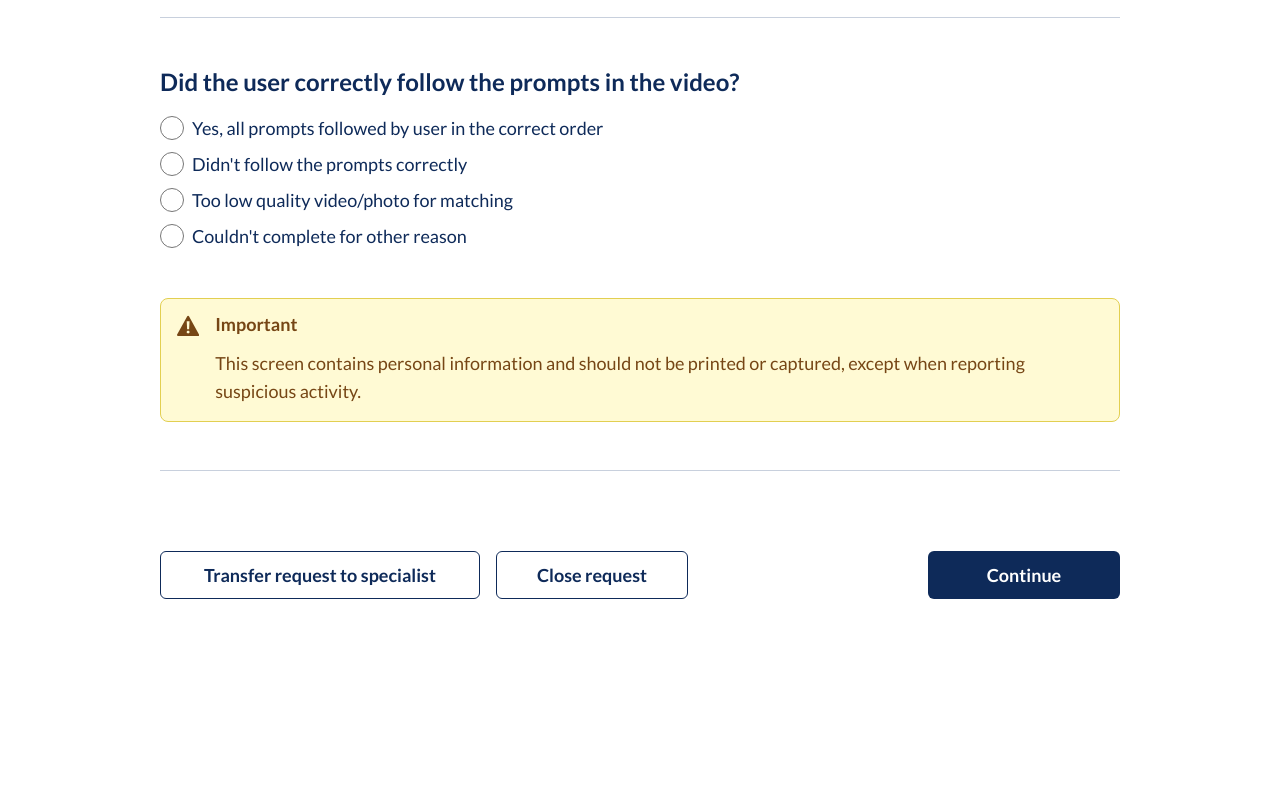
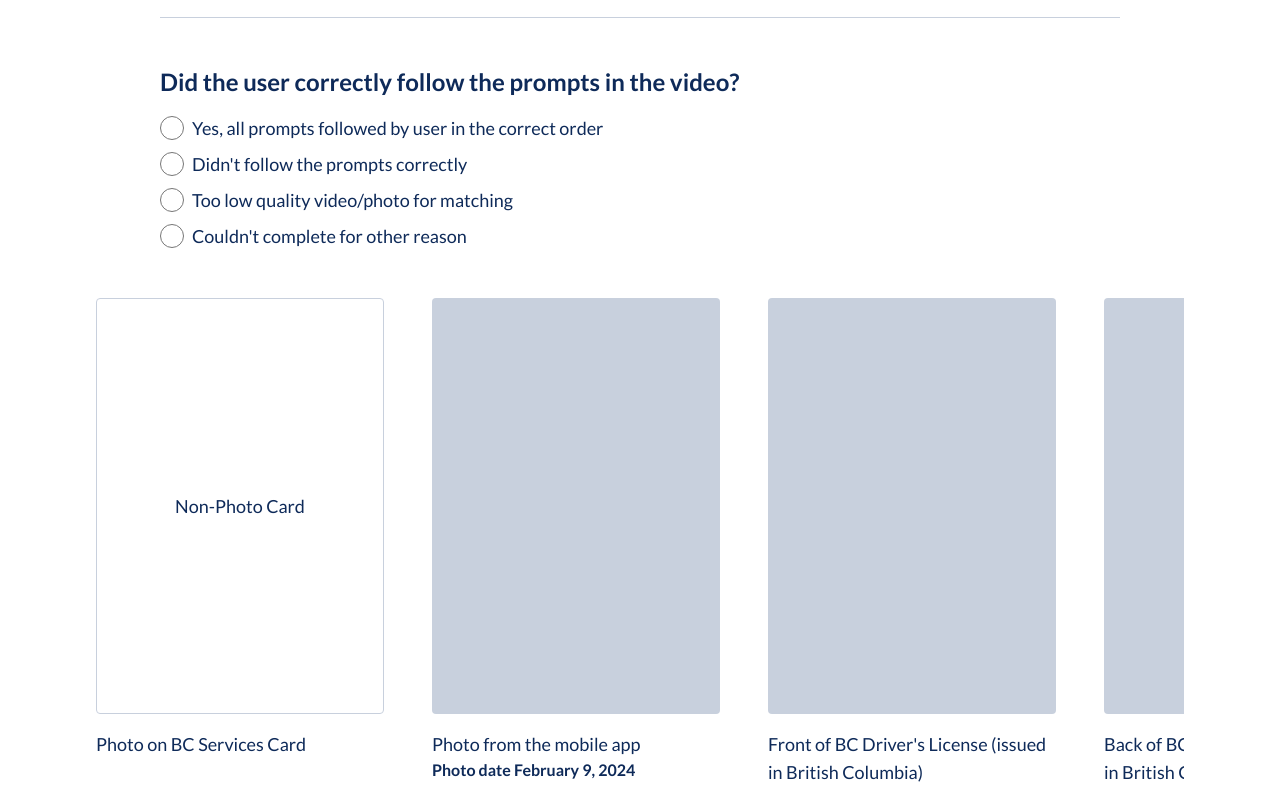
Before and after one commit to Nova-Scotia-Digital-Service/verified-by-video, a React (Create React App) app in the folder web/: page /dashboard/review/a in a window 1280 px wide. Shown: the part 911-1701 px from the top of the page. Before the commit the page ends 1558 px from the top, so only its background shows below. Built offline with nearby package versions, Linux system fonts and the light colour scheme.

Commit message:
Add photo id section to review page
Signed-off-by: Wes Lord <weslord@fisgardlabs.com>

```diff
--- a/web/src/pages/review/ReviewPage.tsx
+++ b/web/src/pages/review/ReviewPage.tsx
@@ -1,12 +1,14 @@
 import { PrimaryButton, SecondaryButton } from '../../components/Button'
 import { HorizontalRule } from '../../components/HorizontalRule'
+
 import { RadioOption } from './components/RadioOption'
+import { PhotoID } from './components/PhotoID'
 
 import { ReactComponent as WarningIcon } from '../../assets/icon-warning.svg'
 
 export const ReviewPage: React.FC = () => {
   return (
-    <div className="container py-12 w-[60rem]">
+    <div className="container py-12 px-16 w-[68rem]">
       <a href="/dashboard" className="font-bold text-sm">
         Back
       </a>
@@ -41,6 +43,13 @@ export const ReviewPage: React.FC = () => {
         <RadioOption name="followed-prompts">Couldn't complete for other reason</RadioOption>
       </div>
 
+      <div className="flex gap-x-12 mb-12 mx-[-4rem] overflow-x-scroll pb-4">
+        <PhotoID description="Photo on BC Services Card" />
+        <PhotoID photo description="Photo from the mobile app" date={new Date()} />
+        <PhotoID photo description="Front of BC Driver's License (issued in British Columbia)" date={new Date()} />
+        <PhotoID photo description="Back of BC Driver's License (issued in British Columbia)" date={new Date()} />
+      </div>
+
       <div className="flex items-start mb-12 p-4 rounded-lg border border-warning-border text-lg text-warning-text bg-warning-background">
         <WarningIcon className="mr-4" />
         <div>
--- /dev/null
+++ b/web/src/pages/review/components/PhotoID.tsx
@@ -0,0 +1,23 @@
+const date_format: Intl.DateTimeFormatOptions = {
+  month: 'long',
+  day: 'numeric',
+  year: 'numeric',
+}
+
+export const PhotoID = ({ photo, description, date }: { photo?: boolean; description: string; date?: Date }) => {
+  return (
+    <div className="w-[18rem] flex-shrink-0">
+      <div className="h-[26rem] w-[18rem] flex justify-stretch items-stretch mb-4">
+        {photo ? (
+          <div className="flex-grow bg-slate rounded"></div>
+        ) : (
+          <div className="flex-grow border border-slate rounded flex items-center justify-center text-lg">
+            Non-Photo Card
+          </div>
+        )}
+      </div>
+      <div className="text-lg">{description}</div>
+      {date && <div className="font-bold">Photo date {date.toLocaleDateString('en-CA', date_format)}</div>}
+    </div>
+  )
+}
```
